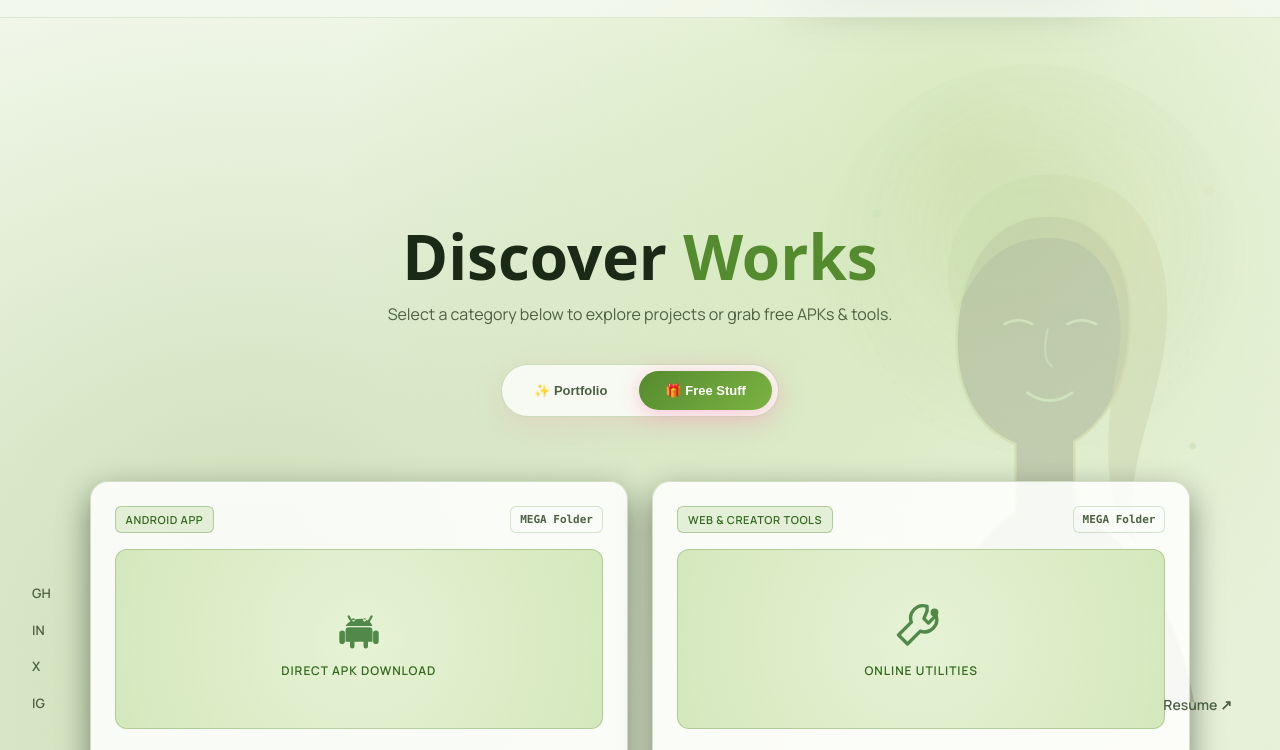
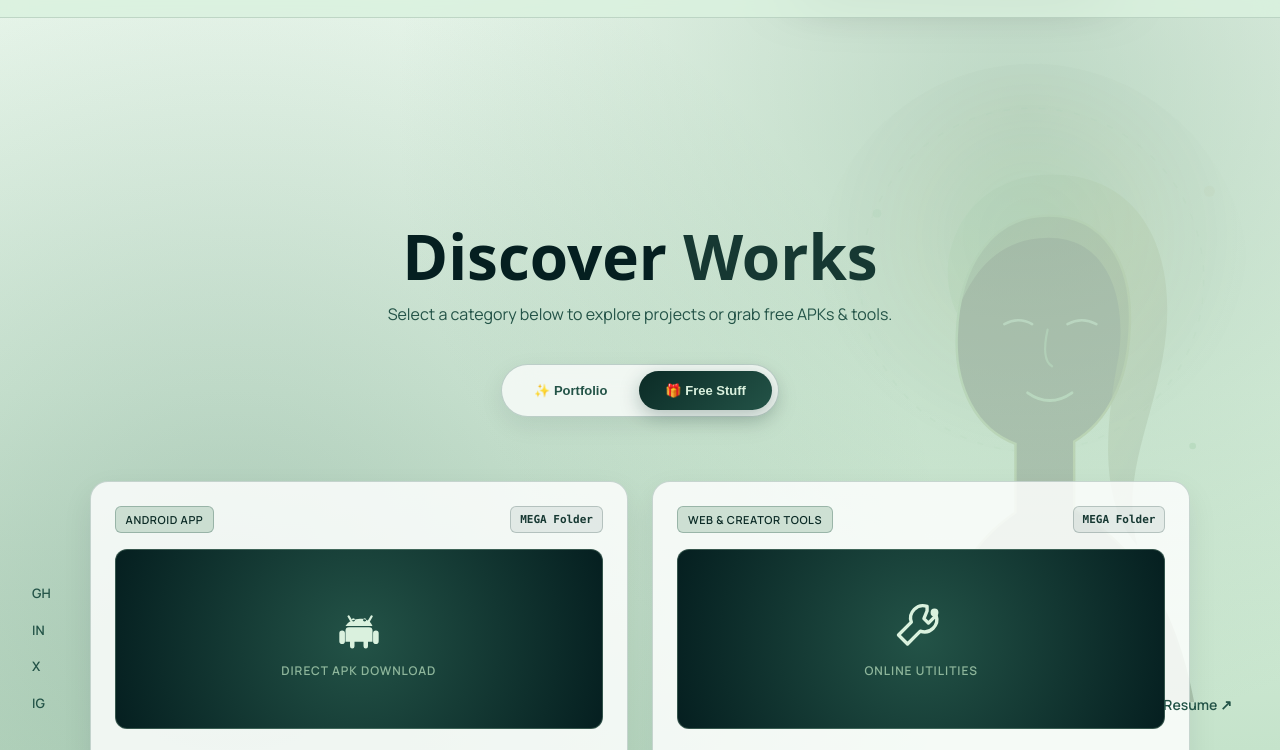
Before and after one commit to Pijus0000/pijus0000.github.io, a plain HTML site: page index.html in a window 1280 px wide. Both pictures are taken after a click on the button "🎁 Free Stuff". Shown: the part 668-1418 px from the top of the page. Drawn offline with Linux system fonts and the light colour scheme; a web font is replaced by a local one.

Commit message:
Update index.html

```diff
--- a/index.html
+++ b/index.html
@@ -1221,29 +1221,35 @@ function switchCategory(cat) {
 </script>
   <style>
   body.free-mode {
-    --bg: #f4f8ee;
-    --fg: #1b2a16;
-    --dim: #4c6142;
-    --accent: #558b2f;
-    --accent-glow: rgba(85, 139, 47, 0.35);
-    --line: rgba(85, 139, 47, 0.22);
+    --bg: #DAF1DE;
+    --fg: #051F20;
+    --dim: #235347;
+    --accent: #163832;
+    --accent-glow: rgba(35, 83, 71, 0.28);
+    --line: rgba(22, 56, 50, 0.22);
+    color-scheme: light;
   }
-  body.free-mode header { background: rgba(244, 248, 238, 0.85); border-bottom-color: rgba(85, 139, 47, 0.15); }
-  body.free-mode header b { color: #1b2a16; }
+  body.free-mode header { background: rgba(218, 241, 222, 0.85); border-bottom-color: rgba(22, 56, 50, 0.15); }
+  body.free-mode header b { color: #051F20; }
   body.free-mode .pinterest-gradient {
-    background: radial-gradient(circle at 75% 25%, rgba(156, 204, 101, 0.35) 0%, transparent 55%),
-                radial-gradient(circle at 20% 75%, rgba(104, 159, 56, 0.22) 0%, transparent 60%),
-                linear-gradient(180deg, #f8fbf2 0%, #e6f0d8 100%);
+    background: radial-gradient(circle at 80% 20%, rgba(142, 182, 155, 0.48) 0%, transparent 52%),
+                radial-gradient(circle at 18% 82%, rgba(35, 83, 71, 0.22) 0%, transparent 58%),
+                linear-gradient(180deg, #edf9ef 0%, #DAF1DE 55%, #c5e3cb 100%);
   }
-  body.free-mode .portrait-visual { opacity: 0.15; mix-blend-mode: multiply; filter: hue-rotate(140deg) saturate(0.9); }
-  body.free-mode .hub-tabs { background: rgba(255, 255, 255, 0.78); border-color: rgba(85, 139, 47, 0.28); }
-  body.free-mode .hub-tab-btn.active { background: linear-gradient(135deg, #558b2f, #7cb342); color: #fff; }
-  body.free-mode .hub-card { background: rgba(255, 255, 255, 0.85); border-color: rgba(85, 139, 47, 0.25); }
-  body.free-mode .hub-card .badge.free { background: rgba(124, 179, 66, 0.18); color: #33691e; border-color: rgba(85, 139, 47, 0.35); }
-  body.free-mode .hub-card .action-link { color: #33691e !important; }
-  body.free-mode #content-free .shot { background: radial-gradient(circle at center, #e6f2d5, #d4e8bc) !important; border-color: rgba(85, 139, 47, 0.3) !important; }
-  body.free-mode #content-free .shot span { color: #33691e !important; }
-  body.free-mode #content-free .shot svg { filter: hue-rotate(140deg) saturate(0.85) brightness(0.75); }
+  body.free-mode .portrait-visual { opacity: 0.16; mix-blend-mode: multiply; filter: hue-rotate(155deg) saturate(0.7); }
+  body.free-mode .hub-tabs { background: rgba(255, 255, 255, 0.75); border-color: rgba(35, 83, 71, 0.25); box-shadow: 0 8px 24px rgba(5, 31, 32, 0.08); }
+  body.free-mode .hub-tab-btn.active { background: linear-gradient(135deg, #0B2B26, #235347); color: #DAF1DE; box-shadow: 0 6px 20px rgba(11, 43, 38, 0.28); }
+  body.free-mode .hub-card { background: rgba(255, 255, 255, 0.82); border-color: rgba(35, 83, 71, 0.22); box-shadow: 0 12px 30px rgba(5, 31, 32, 0.08); }
+  body.free-mode .hub-card:hover { border-color: #163832; box-shadow: 0 16px 36px rgba(11, 43, 38, 0.16); }
+  body.free-mode .hub-card .badge.free { background: rgba(142, 182, 155, 0.38); color: #0B2B26; border-color: rgba(35, 83, 71, 0.3); }
+  body.free-mode .hub-card .folder-pill, body.free-mode .copy-link-btn { background: rgba(22, 56, 50, 0.08); color: #163832; border-color: rgba(22, 56, 50, 0.22); }
+  body.free-mode .hub-card .action-link { color: #163832 !important; }
+  body.free-mode #content-free .shot { background: radial-gradient(circle at center, #235347, #051F20) !important; border-color: rgba(142, 182, 155, 0.35) !important; }
+  body.free-mode #content-free .shot span { color: #8EB69B !important; }
+  body.free-mode #link-free-apk .shot svg { fill: #DAF1DE !important; }
+  body.free-mode #link-free-tools .shot svg { stroke: #DAF1DE !important; }
+  body.free-mode #link-free-tools .shot svg circle { fill: #DAF1DE !important; }
+  body.free-mode #toast { background: #051F20; color: #DAF1DE; border-color: #8EB69B; }
 </style>
 
 </body>
```
